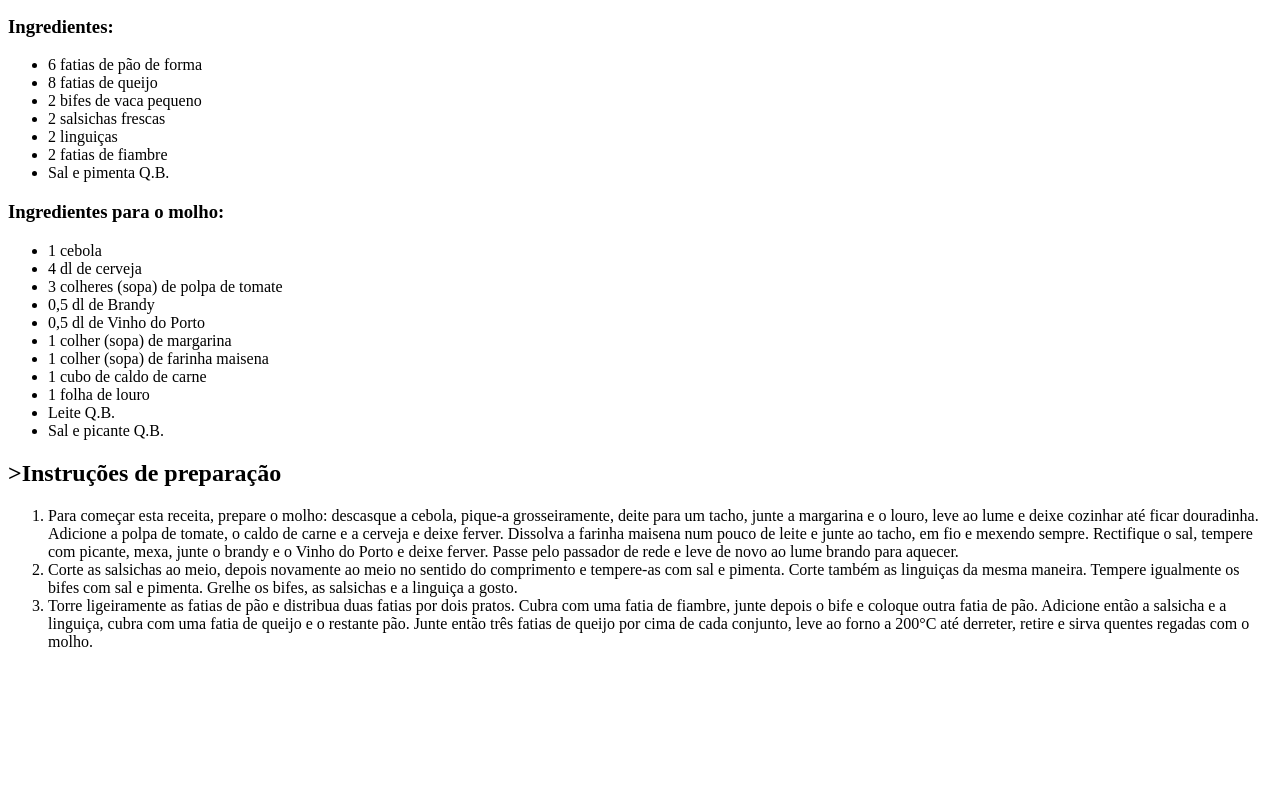
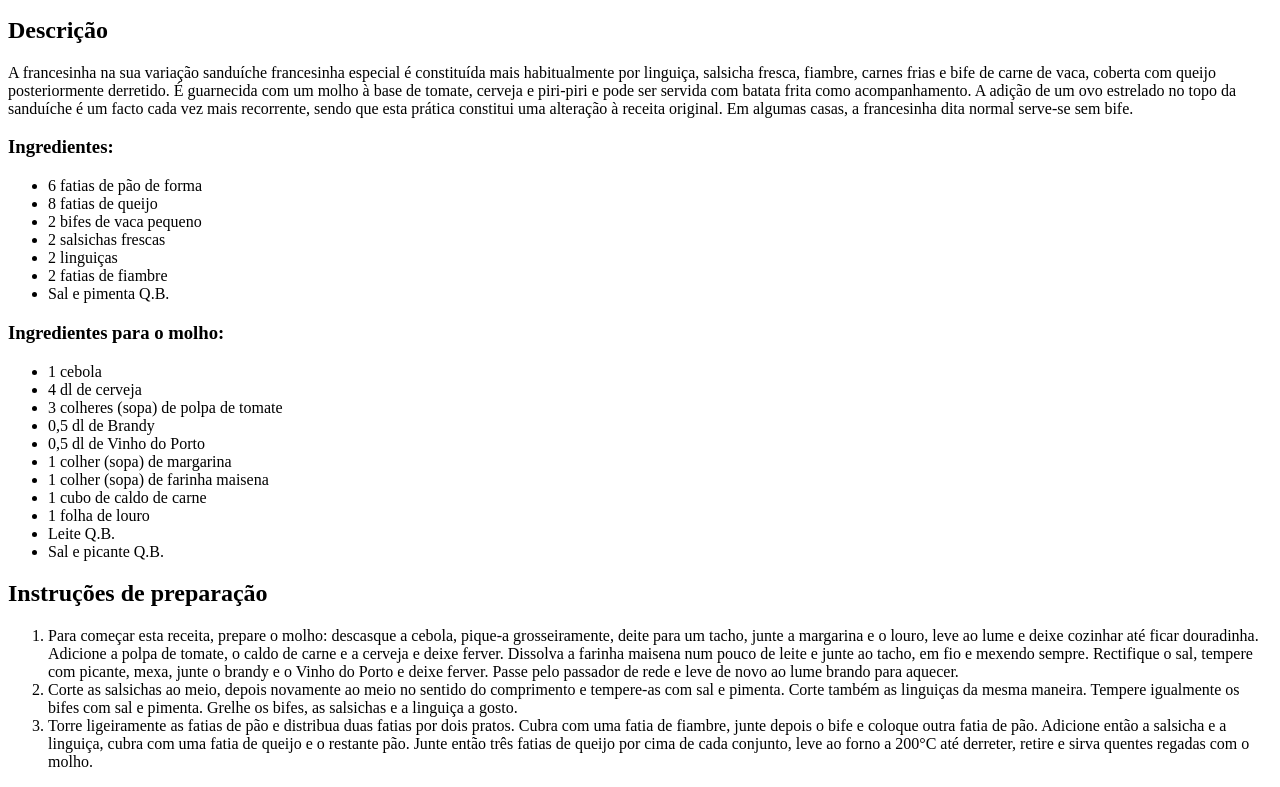
Before and after one commit to icephear/odin-recipes, a plain HTML site: page recipes/francesinha.html in a window 1280 px wide. Shown: the part 101-888 px from the top of the page. Before the commit the page ends 800 px from the top, so only its background shows below. Drawn offline with Linux system fonts and the light colour scheme.

Commit message:
Added Description
Added a little description about this typical portuguese dish

```diff
--- a/recipes/francesinha.html
+++ b/recipes/francesinha.html
@@ -7,6 +7,9 @@
 <body>
     <h1>Francesinha</h1>
     <img src="../images/francesinha.jpg" alt="Imagem de uma francesinha">
+
+    <p><h2>Descrição</h2></p>
+    A francesinha na sua variação sanduíche francesinha especial é constituída mais habitualmente por linguiça, salsicha fresca, fiambre, carnes frias e bife de carne de vaca, coberta com queijo posteriormente derretido. É guarnecida com um molho à base de tomate, cerveja e piri-piri e pode ser servida com batata frita como acompanhamento. A adição de um ovo estrelado no topo da sanduíche é um facto cada vez mais recorrente, sendo que esta prática constitui uma alteração à receita original. Em algumas casas, a francesinha dita normal serve-se sem bife.
 
     <h3><p>Ingredientes:</p></h3>
     <ul>
@@ -32,7 +35,7 @@
         <li>Leite Q.B.</li>
         <li>Sal e picante Q.B.</li>
     </ul>
-    <p><h2>>Instruções de preparação</h2></p>
+    <p><h2>Instruções de preparação</h2></p>
     <ol>
         <li>Para começar esta receita, prepare o molho: descasque a cebola, pique-a grosseiramente, deite para um tacho, junte a margarina e o louro, leve ao lume e deixe cozinhar até ficar douradinha. Adicione a polpa de tomate, o caldo de carne e a cerveja e deixe ferver. Dissolva a farinha maisena num pouco de leite e junte ao tacho, em fio e mexendo sempre. Rectifique o sal, tempere com picante, mexa, junte o brandy e o Vinho do Porto e deixe ferver. Passe pelo passador de rede e leve de novo ao lume brando para aquecer.</li>
         <li>Corte as salsichas ao meio, depois novamente ao meio no sentido do comprimento e tempere-as com sal e pimenta. Corte também as linguiças da mesma maneira. Tempere igualmente os bifes com sal e pimenta. Grelhe os bifes, as salsichas e a linguiça a gosto.</li>
```
